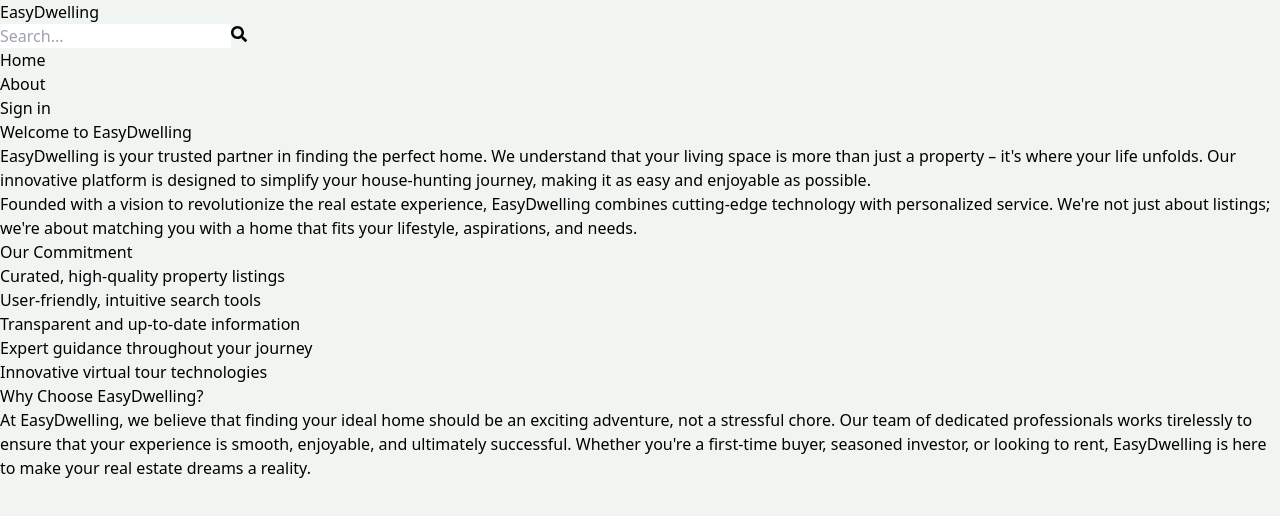
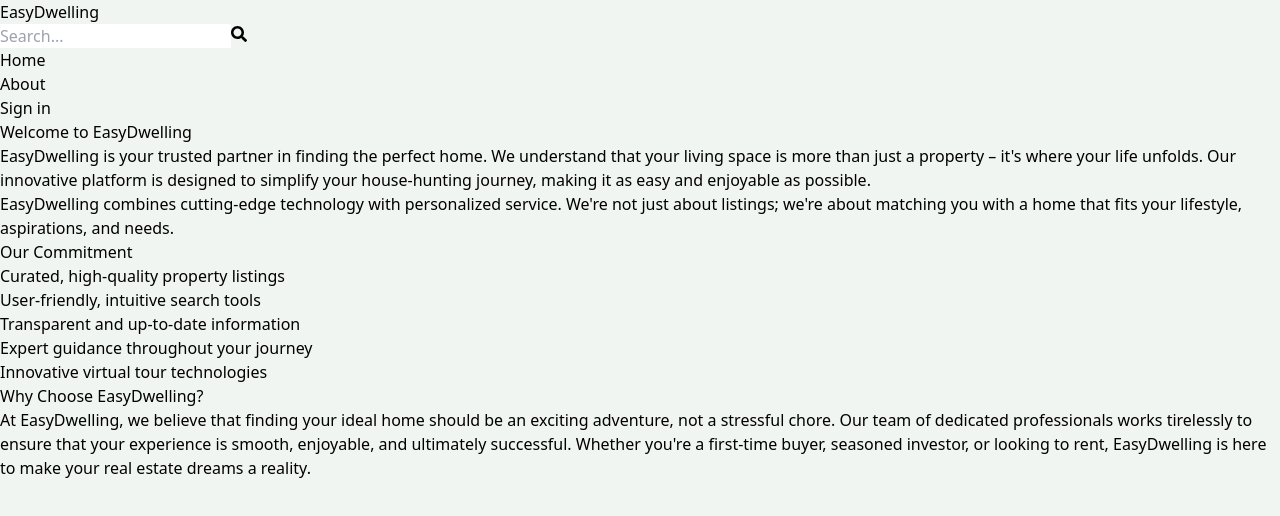
Before and after one commit to DushyantBhardwaj07/EasyDwelling, a React (Vite) app in the folder client/: page /about in a window 1280 px wide. Shown: the top 516 px of the page. Built offline with nearby package versions, Linux system fonts and the light colour scheme; no server answers.

Commit message:
changed about

```diff
--- a/client/src/pages/About.jsx
+++ b/client/src/pages/About.jsx
@@ -10,7 +10,7 @@ export default function About() {
             EasyDwelling is your trusted partner in finding the perfect home. We understand that your living space is more than just a property – it's where your life unfolds. Our innovative platform is designed to simplify your house-hunting journey, making it as easy and enjoyable as possible.
           </p>
           <p className='mb-4 text-gray-700 leading-relaxed'>
-            Founded with a vision to revolutionize the real estate experience, EasyDwelling combines cutting-edge technology with personalized service. We're not just about listings; we're about matching you with a home that fits your lifestyle, aspirations, and needs.
+            EasyDwelling combines cutting-edge technology with personalized service. We're not just about listings; we're about matching you with a home that fits your lifestyle, aspirations, and needs.
           </p>
         </div>
         <div>
```
